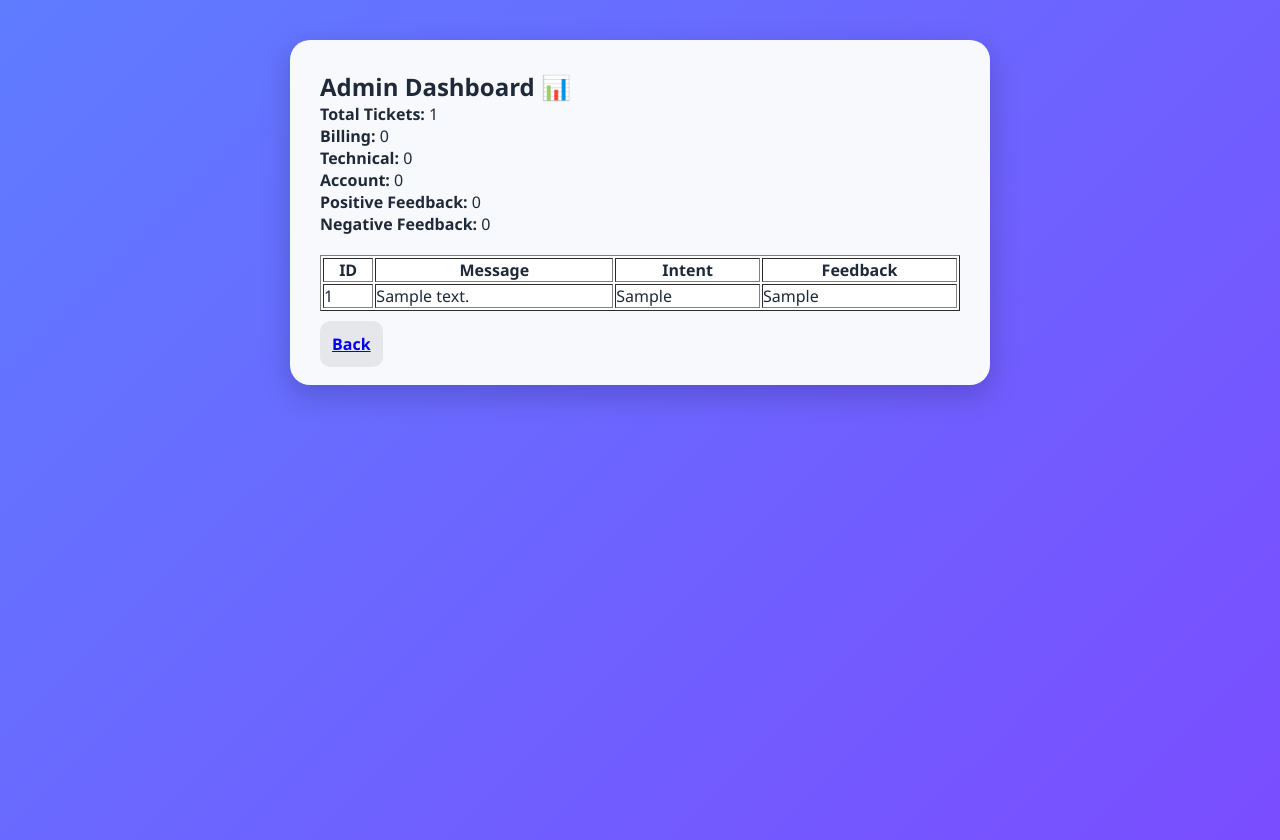
After one commit to adityapandey7718-lab/ResolveX, a Flask app: page /admin in a window 1280 px wide. The commit adds this page. Run offline with Flask 3, Linux system fonts and the light colour scheme; a user stored in the database is signed in; tables that the repository leaves empty hold one stand-in row (values such as "Sample post").

Commit message:
Added admin dashboard, improved signup validation, updated UI

```diff
--- a/app.py
+++ b/app.py
@@ -27,7 +27,7 @@ login_manager.init_app(app)
 login_manager.login_view = "login"
 
 # -----------------------------
-# NEW: User Model
+# User Model
 # -----------------------------
 class User(UserMixin, db.Model):
     id = db.Column(db.Integer, primary_key=True)
@@ -39,7 +39,7 @@ def load_user(user_id):
     return User.query.get(int(user_id))
 
 # -----------------------------
-# Existing Ticket Model
+# Ticket Model
 # -----------------------------
 class Ticket(db.Model):
     id = db.Column(db.String(10), primary_key=True)
@@ -52,7 +52,7 @@ with app.app_context():
     db.create_all()
 
 # -----------------------------
-# Training Data (same)
+# Training Data
 # -----------------------------
 training_data = {
     "billing": ["refund not received", "charged twice"],
@@ -85,7 +85,7 @@ knowledge_base = {
 }
 
 # -----------------------------
-# NEW: Auth Routes
+# Auth Routes
 # -----------------------------
 
 @app.route("/login", methods=["GET", "POST"])
@@ -107,10 +107,15 @@ def signup():
     if request.method == "POST":
         data = request.form
 
+        # 🔥 NEW: Check if user already exists
+        existing_user = User.query.filter_by(username=data["username"]).first()
+        if existing_user:
+            return "Username already exists. Try another."
+
         hashed_password = generate_password_hash(data["password"])
 
-        user = User(username=data["username"], password=hashed_password)
-        db.session.add(user)
+        new_user = User(username=data["username"], password=hashed_password)
+        db.session.add(new_user)
         db.session.commit()
 
         return redirect("/login")
@@ -125,7 +130,7 @@ def logout():
     return redirect("/login")
 
 # -----------------------------
-# Routes (protected)
+# Main Routes
 # -----------------------------
 
 @app.route("/")
@@ -222,5 +227,32 @@ def get_tickets():
     } for t in tickets])
 
 
+# -----------------------------
+# NEW: Admin Dashboard
+# -----------------------------
+@app.route("/admin")
+@login_required
+def admin():
+    tickets = Ticket.query.all()
+
+    total = Ticket.query.count()
+    billing = Ticket.query.filter_by(intent="billing").count()
+    technical = Ticket.query.filter_by(intent="technical").count()
+    account = Ticket.query.filter_by(intent="account").count()
+    positive = Ticket.query.filter_by(feedback="positive").count()
+    negative = Ticket.query.filter_by(feedback="negative").count()
+
+    return render_template(
+        "admin.html",
+        tickets=tickets,
+        total=total,
+        billing=billing,
+        technical=technical,
+        account=account,
+        positive=positive,
+        negative=negative
+    )
+
+
 if __name__ == "__main__":
     app.run(debug=True)
--- /dev/null
+++ b/templates/admin.html
@@ -0,0 +1,47 @@
+<!DOCTYPE html>
+<html lang="en">
+<head>
+    <meta charset="UTF-8">
+    <title>Admin Dashboard - ResolveX</title>
+    <link rel="stylesheet" href="/static/style.css">
+</head>
+<body>
+
+<div class="container">
+    <h2>Admin Dashboard 📊</h2>
+
+    <!-- Analytics -->
+    <div style="margin-bottom:20px;">
+        <p><strong>Total Tickets:</strong> {{ total }}</p>
+        <p><strong>Billing:</strong> {{ billing }}</p>
+        <p><strong>Technical:</strong> {{ technical }}</p>
+        <p><strong>Account:</strong> {{ account }}</p>
+        <p><strong>Positive Feedback:</strong> {{ positive }}</p>
+        <p><strong>Negative Feedback:</strong> {{ negative }}</p>
+    </div>
+
+    <!-- Ticket Table -->
+    <table border="1" style="width:100%; background:white;">
+        <tr>
+            <th>ID</th>
+            <th>Message</th>
+            <th>Intent</th>
+            <th>Feedback</th>
+        </tr>
+
+        {% for t in tickets %}
+        <tr>
+            <td>{{ t.id }}</td>
+            <td>{{ t.message }}</td>
+            <td>{{ t.intent }}</td>
+            <td>{{ t.feedback }}</td>
+        </tr>
+        {% endfor %}
+    </table>
+
+    <br>
+    <a href="/" class="btn btn-secondary">Back</a>
+</div>
+
+</body>
+</html>
--- a/templates/index.html
+++ b/templates/index.html
@@ -12,6 +12,11 @@
         <div class="navbar-content">
             <div class="logo">ResolveX</div>
             <span class="tagline">Intelligent Support System</span>
+
+            <!-- NEW: Admin + Logout -->
+            <a href="/admin" class="btn btn-secondary">Admin</a>
+            <a href="/logout" class="btn btn-secondary">Logout</a>
+
             <button id="themeToggle" class="btn btn-secondary theme-toggle" type="button">🌙 Dark Mode</button>
         </div>
     </div>
```
Also changed, not shown: 1 other file.
